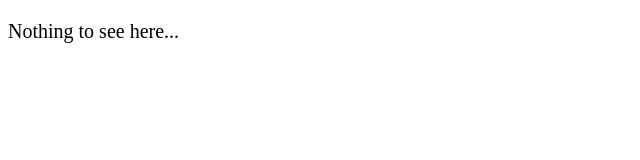
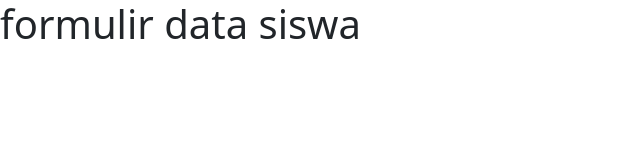
Before and after one commit to Muhamadjalil/latihanfrom, a plain HTML site: page index.html in a window 1280 px wide. Shown: the whole page, without its empty margins (0-640 px from the left). Drawn offline with nearby package versions, Linux system fonts and the light colour scheme.

Commit message:
mengimpor getbootstrap cdn

```diff
--- a/index.html
+++ b/index.html
@@ -5,17 +5,18 @@
   <meta http-equiv="X-UA-Compatible" content="IE=Edge">
   <meta name="viewport" content="width=device-width, initial-scale=1">
 
-  <title>HTML</title>
+  <title>latihan membuat from</title>
 
   <!-- HTML -->
-
+  <link href="https://cdn.jsdelivr.net/npm/bootstrap@5.3.3/dist/css/bootstrap.min.css" rel="stylesheet" integrity="sha384-QWTKZyjpPEjISv5WaRU9OFeRpok6YctnYmDr5pNlyT2bRjXh0JMhjY6hW+ALEwIH" crossorigin="anonymous">
+<script src="https://cdn.jsdelivr.net/npm/bootstrap@5.3.3/dist/js/bootstrap.bundle.min.js" integrity="sha384-YvpcrYf0tY3lHB60NNkmXc5s9fDVZLESaAA55NDzOxhy9GkcIdslK1eN7N6jIeHz" crossorigin="anonymous"></script>
 
   <!-- Custom Styles -->
   <link rel="stylesheet" href="style.css">
 </head>
 
 <body>
-  <p>Nothing to see here...</p>
+  <h1>formulir data siswa</h1>
   <!-- Project -->
   <script src="main.js"></script>
 </body>
```
